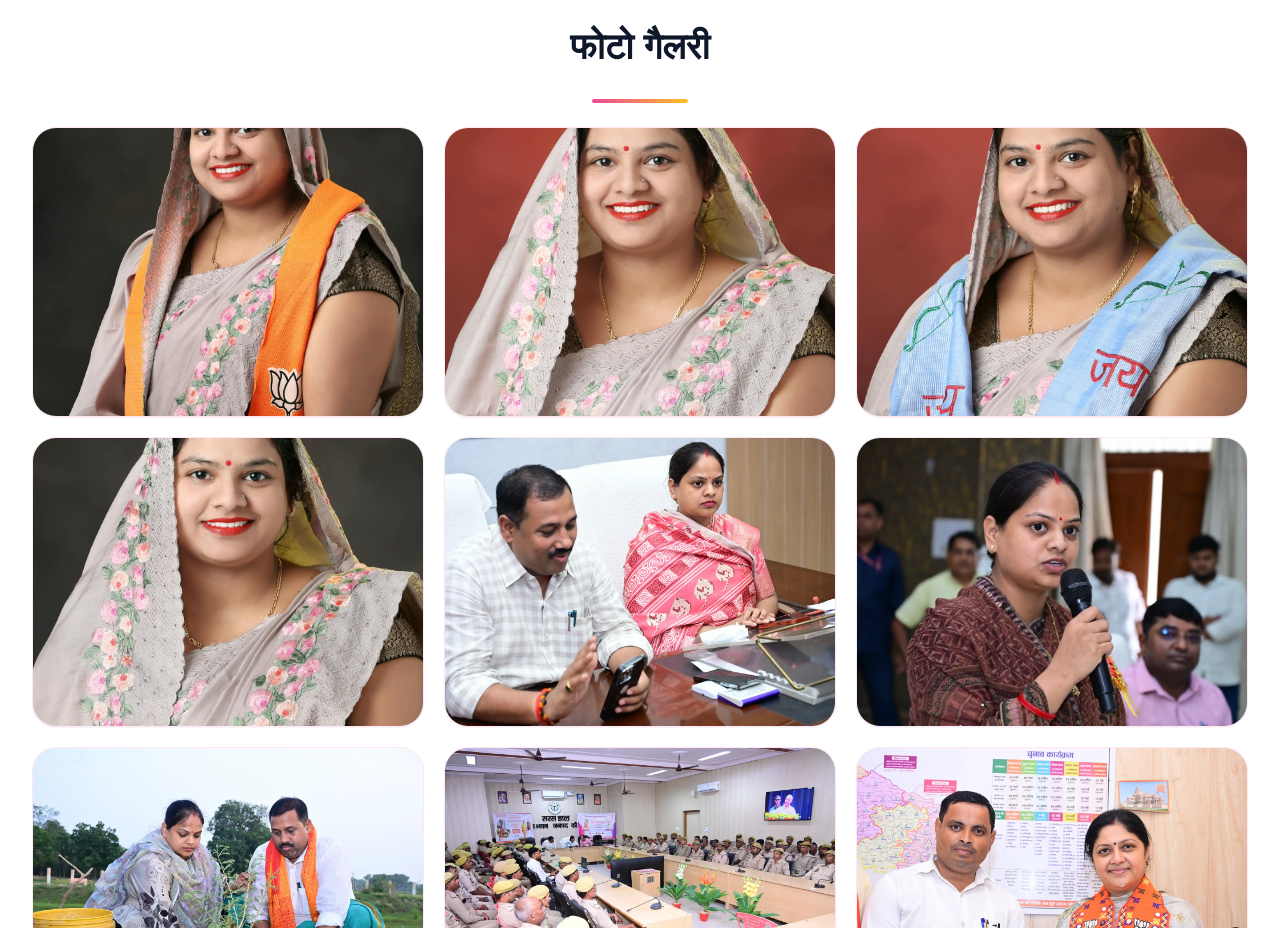
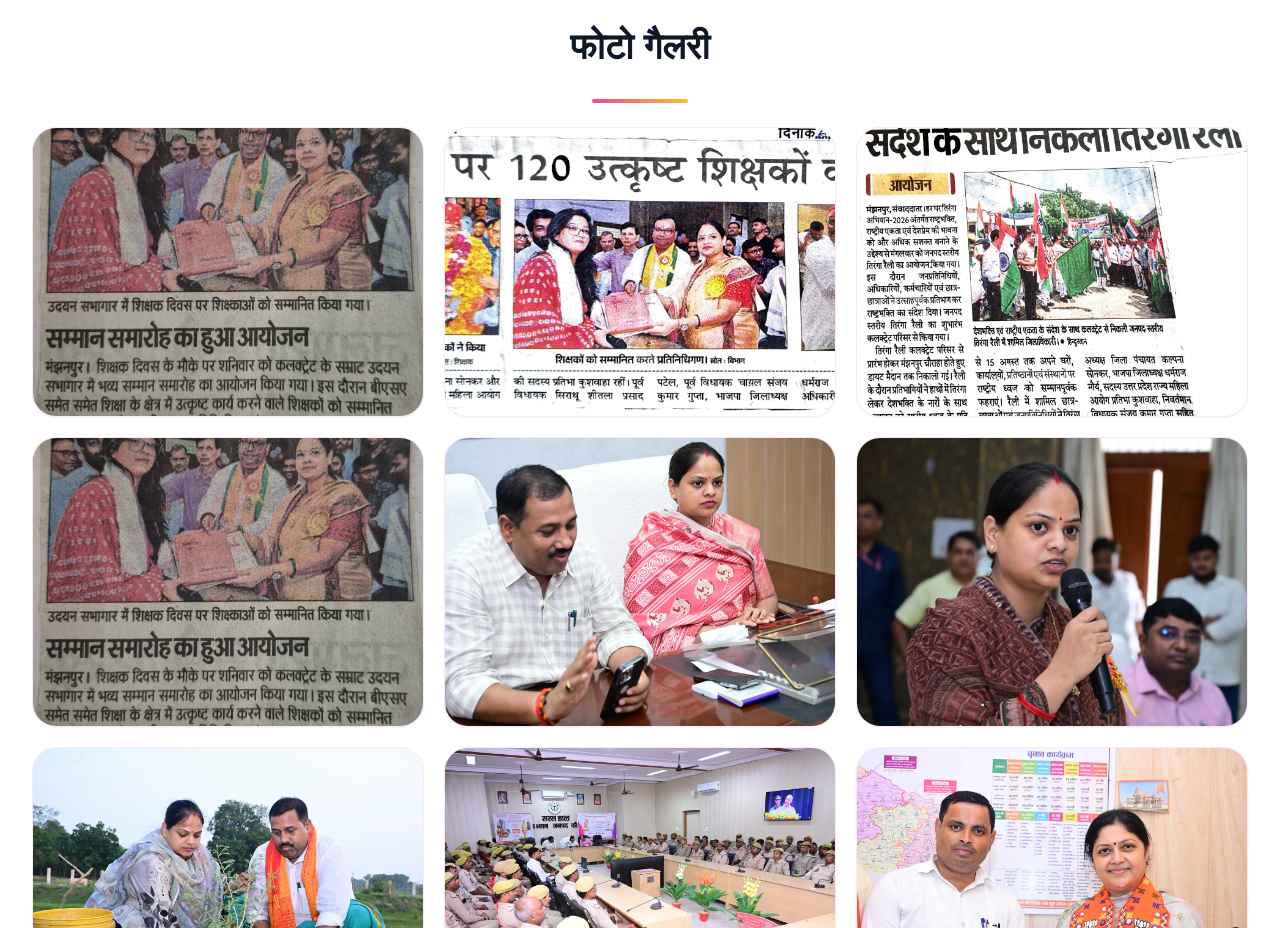
Before and after one commit to pkravi22/kalpana-sagar, a Next.js app: page / in a window 1280 px wide. Shown: the part 2920-3848 px from the top of the page. Built offline with nearby package versions, Linux system fonts and the light colour scheme; a web font is replaced by a local one.

Commit message:
Replace gallery images with updated file names
Updated gallery images with new file names and titles.

```diff
--- a/src/app/HomeClient.jsx
+++ b/src/app/HomeClient.jsx
@@ -18,10 +18,10 @@ const features = [
 ];
 
 const gallery = [
-  { src: '/Kalpana.jpeg', title: 'जनसभा' },
-  { src: '/Kalpana1.jpeg', title: 'महिला कार्यक्रम' },
-  { src: '/Kalpana2.jpeg', title: 'जनसेवा' },
-  { src: '/Kalpana3.jpeg', title: 'BJP कार्यक्रम' },
+  { src: '/Adobe Scan 08 Sept 2026_page-0001.jpg', title: 'जनसभा' },
+  { src: '/Adobe Scan 08 Sept 2026_page-0003.jpg', title: 'महिला कार्यक्रम' },
+  { src: '/Adobe Scan 08 Sept 2026_page-0007.jpg', title: 'जनसेवा' },
+  { src: '/Adobe Scan 08 Sept 2026_page-0001.jpg', title: 'BJP कार्यक्रम' },
   { src: '/DSC_1042.JPG.webp', title: 'महिला सशक्तिकरण गोष्ठी' },
   { src: '/DSC_1703.JPG.webp', title: 'विकास कार्य निरीक्षण' },
   { src: '/DSC_2148 - Copy - Copy.JPG.webp', title: 'विद्यालय पुरस्कार वितरण' },
```
